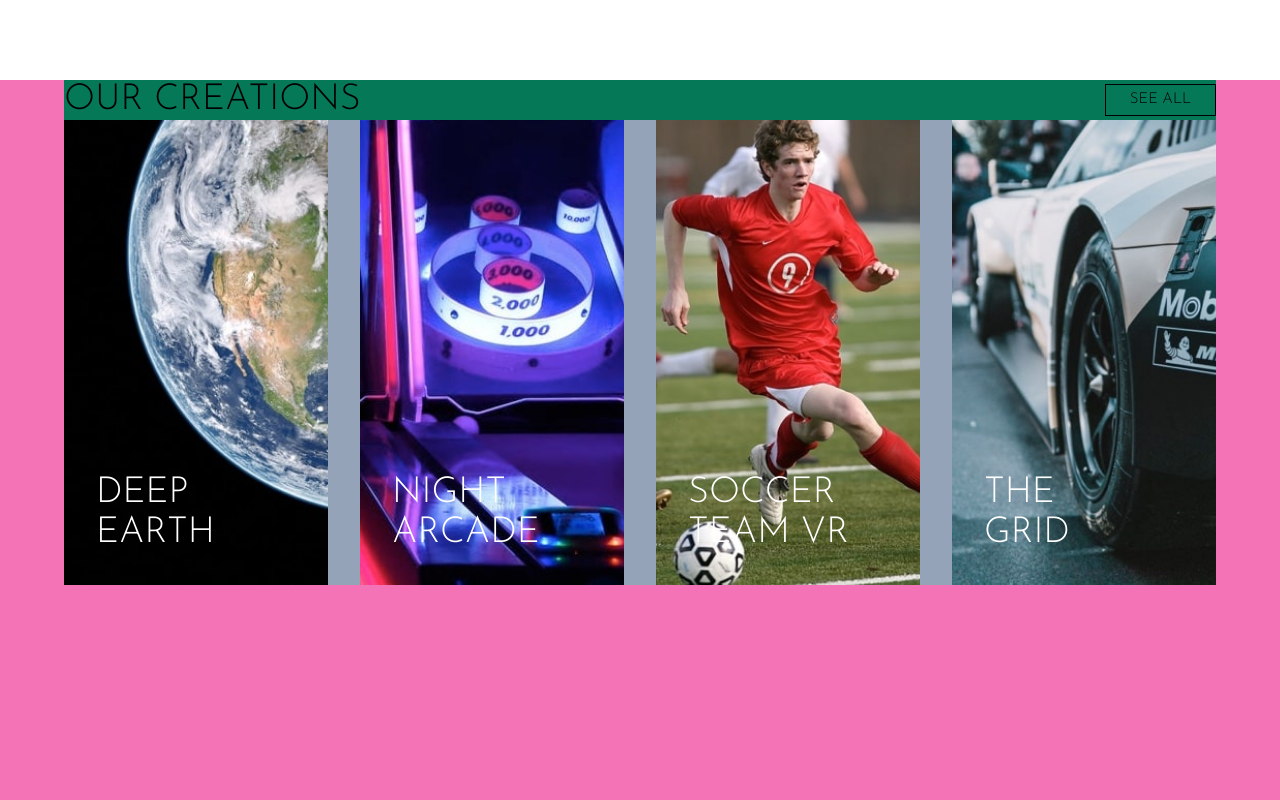
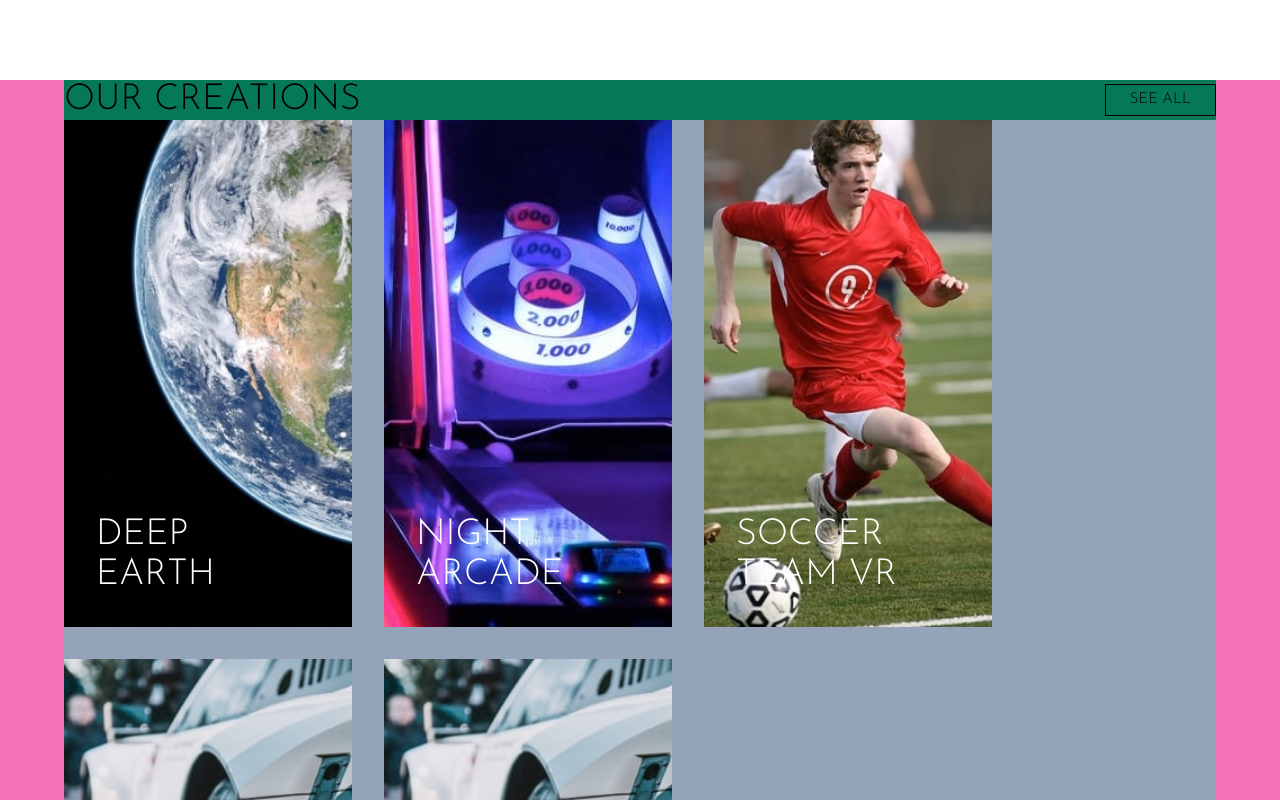
Before and after one commit to lilKriT/loopstudios-landing-page, a website: page index.html in a window 1280 px wide. Shown: the part 1520-2320 px from the top of the page. Drawn offline with Linux system fonts and the light colour scheme.

Commit message:
Styling the cards.

```diff
--- a/index.html
+++ b/index.html
@@ -99,12 +99,9 @@
         >
       </div>
       <!-- Creations collection -->
-      <div class="bg-slate-400 w-full max-w-6xl flex gap-8">
+      <div class="bg-slate-400 w-full max-w-6xl flex flex-wrap gap-8">
         <!-- Card One -->
-        <a
-          href="#"
-          class="w-1/4 aspect-[0.568] flex items-end bg-deepEarth bg-cover p-8"
-        >
+        <a href="#" class="creationCard bg-deepEarth">
           <h3 class="text-white text-4xl uppercase font-josefin">
             Deep <br />
             earth
@@ -112,10 +109,7 @@
         </a>
 
         <!-- Card Two -->
-        <a
-          href="#"
-          class="w-1/4 aspect-[0.568] flex items-end bg-nightArcade bg-cover p-8"
-        >
+        <a href="#" class="creationCard bg-nightArcade">
           <h3 class="text-white text-4xl uppercase font-josefin">
             Night<br />
             arcade
@@ -123,10 +117,7 @@
         </a>
 
         <!-- Card Three -->
-        <a
-          href="#"
-          class="w-1/4 aspect-[0.568] flex items-end bg-soccerTeam bg-cover p-8"
-        >
+        <a href="#" class="creationCard bg-soccerTeam">
           <h3 class="text-white text-4xl uppercase font-josefin">
             Soccer<br />
             team VR
@@ -134,10 +125,13 @@
         </a>
 
         <!-- Card Four -->
-        <a
-          href="#"
-          class="w-1/4 aspect-[0.568] flex items-end bg-theGrid bg-cover p-8"
-        >
+        <a href="#" class="creationCard bg-theGrid">
+          <h3 class="text-white text-4xl uppercase font-josefin">
+            The<br />
+            grid
+          </h3>
+        </a>
+        <a href="#" class="creationCard bg-theGrid">
           <h3 class="text-white text-4xl uppercase font-josefin">
             The<br />
             grid
--- a/src/input.css
+++ b/src/input.css
@@ -12,6 +12,10 @@
   .navItem {
     @apply pt-2 pb-4 px-4 flex hover:-translate-y-1 duration-150 text-shadow;
   }
+
+  .creationCard {
+    @apply w-1/4 aspect-[0.568] flex items-end bg-cover p-8;
+  }
 }
 
 @layer utilities {
```
Also changed, not shown: dist/output.css.
